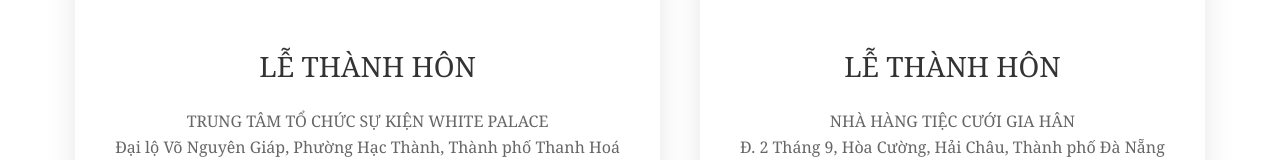
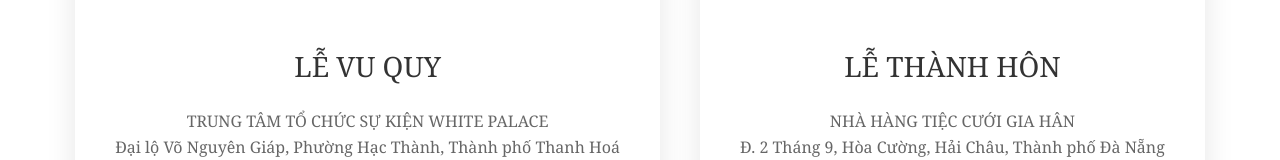
Before and after one commit to nhanduc-khanhlinh/invitation-wedding, a plain HTML site: page index.html in a window 1280 px wide. Shown: the part 4137-4297 px from the top of the page. Drawn offline with Linux system fonts and the light colour scheme; no server answers.

Commit message:
Update index.html

```diff
--- a/index.html
+++ b/index.html
@@ -1064,7 +1064,7 @@
                     <img src="https://res.cloudinary.com/digbreiqz/image/upload/v1763828489/A_T01678_p0kn6b.jpg"
                          alt="Lễ Thành Hôn" class="event-image" style="object-position: 0% 30%;">
                     <div class="event-content">
-                        <h3 class="event-title">LỄ THÀNH HÔN</h3>
+                        <h3 class="event-title">LỄ VU QUY</h3>
                         <p class="event-location">
                             TRUNG TÂM TỔ CHỨC SỰ KIỆN WHITE PALACE<br>
                             Đại lộ Võ Nguyên Giáp, Phường Hạc Thành, Thành phố Thanh Hoá
```
